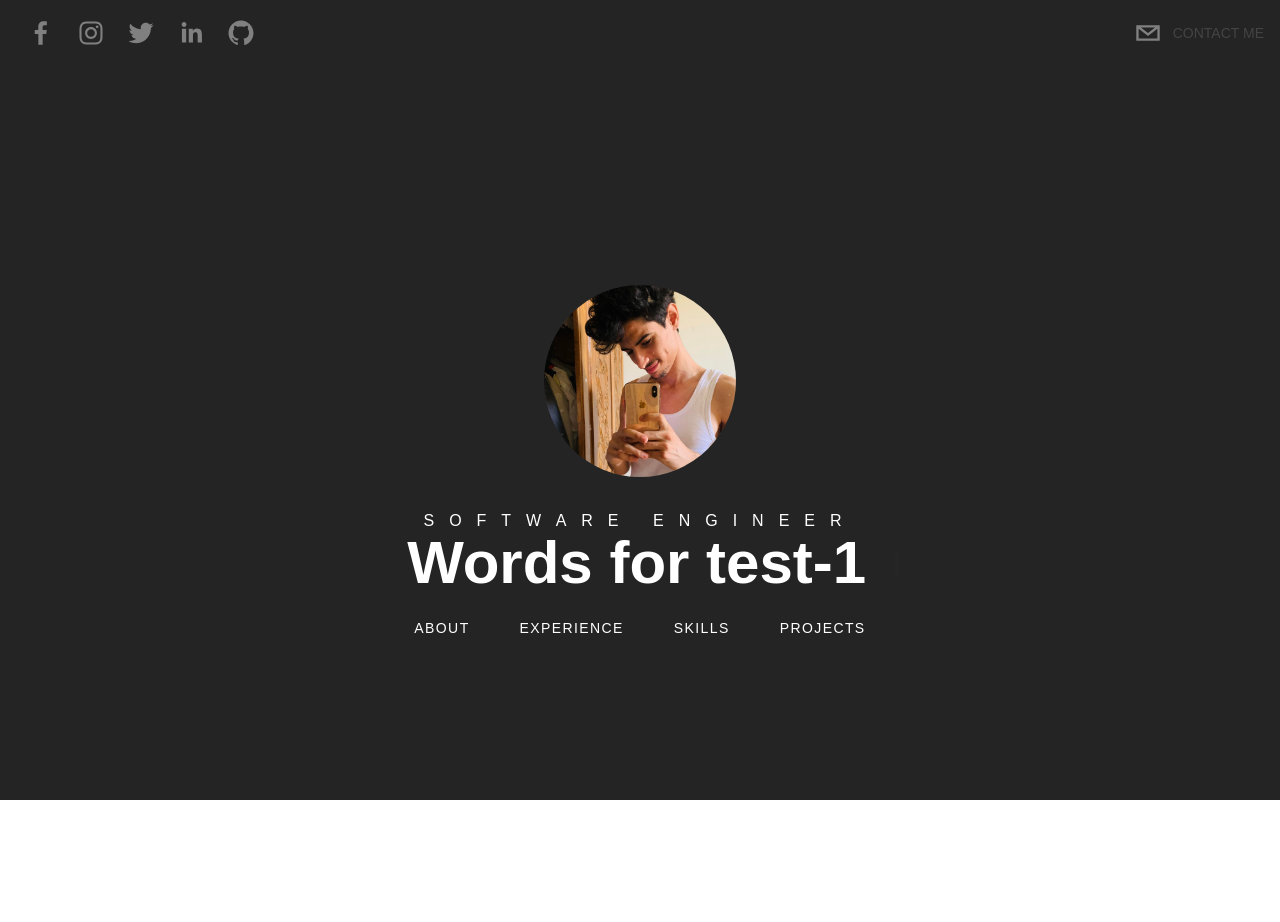
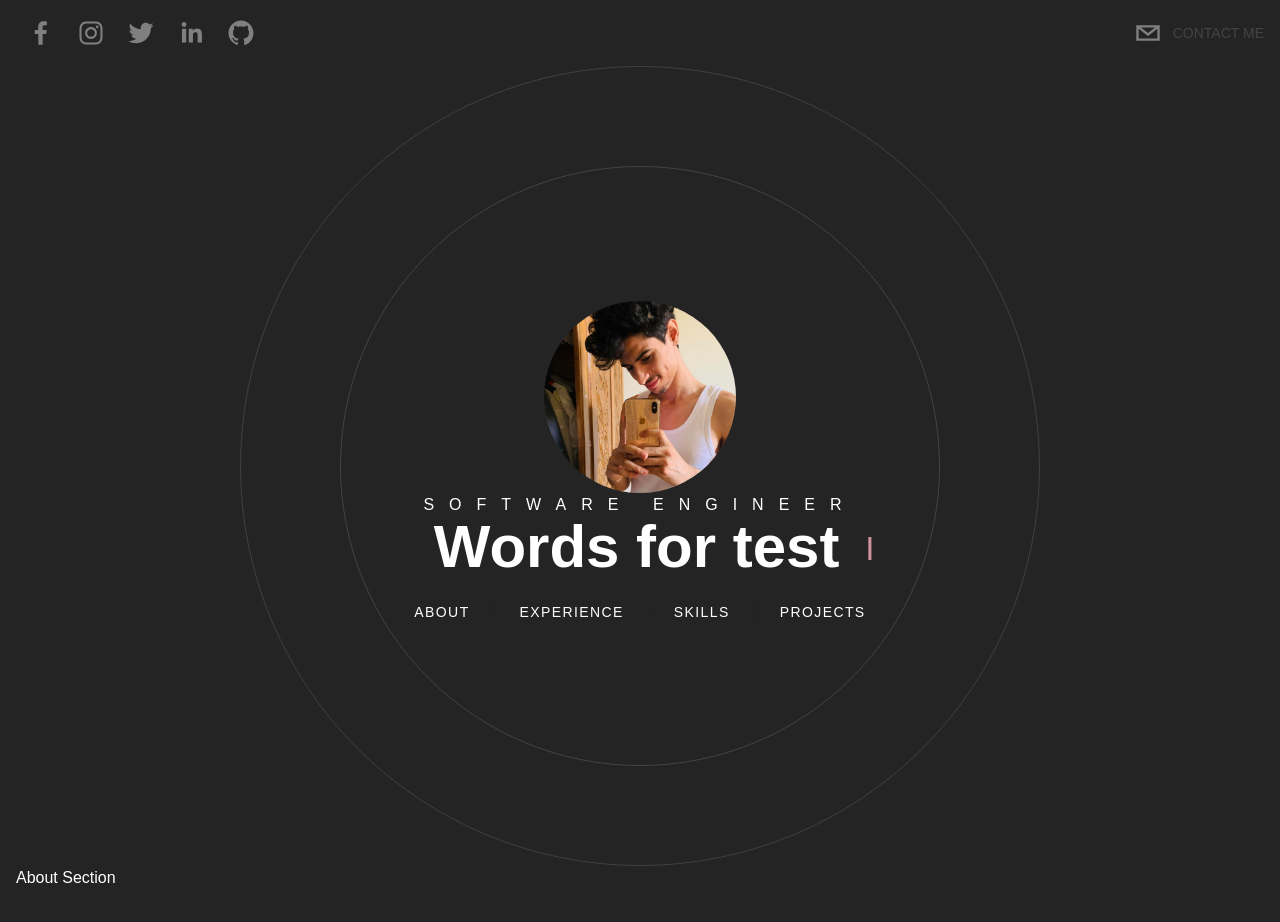
Before and after one commit to RamezTaher/Portfolio, a React (Create React App) app: page / in a window 1280 px wide. Shown: the top 922 px of the page. Built offline with nearby package versions, Linux system fonts and the light colour scheme.

Commit message:
background circles fixed in styling and returning

```diff
--- a/src/components/About.jsx
+++ b/src/components/About.jsx
@@ -1,7 +1,7 @@
 import React from "react"
 
 const About = () => {
-  return <div>About Section</div>
+  return <div className="h-screen">About Section</div>
 }
 
 export default About
--- /dev/null
+++ b/src/components/BackgroundCircles.jsx
@@ -0,0 +1,27 @@
+import { motion } from "framer-motion"
+import React from "react"
+
+const BackgroundCircles = () => {
+  return (
+    <motion.div
+      initial={{
+        opacity: 0,
+      }}
+      animate={{
+        scale: [1, 1.4, 1.5, 1.6, 1.5, 1.4, 1],
+        opacity: [0.5, 0.6, 0.7, 0.8, 0.9, 1.0],
+        borderRadius: ["20%", "20%", "50%", "80%", "20%"],
+      }}
+      transition={{
+        duration: 2,
+      }}
+      className="absolute h-[800px] w-[800px] overflow-hidden"
+    >
+      <div className="absolute top-1/2 left-1/2 -translate-x-1/2 -translate-y-1/2 border border-solid  border-gray rounded-full h-[400px] w-[400px]  animate-ping"></div>
+      <div className="absolute top-1/2 left-1/2 -translate-x-1/2 -translate-y-1/2 border border-solid  border-gray rounded-full h-[600px] w-[600px] "></div>
+      <div className="absolute top-1/2 left-1/2 -translate-x-1/2 -translate-y-1/2 border border-solid border-gray rounded-full h-[800px] w-[800px] animate-pulse"></div>
+    </motion.div>
+  )
+}
+
+export default BackgroundCircles
--- a/src/components/Hero.jsx
+++ b/src/components/Hero.jsx
@@ -1,6 +1,7 @@
 import React from "react"
 import { Cursor, useTypewriter } from "react-simple-typewriter"
 import ramez from "../assets/images/ram-1.jpg"
+import BackgroundCircles from "./BackgroundCircles"
 
 const Hero = () => {
   const [text, count] = useTypewriter({
@@ -9,7 +10,9 @@ const Hero = () => {
     delaySpeed: 1200,
   })
   return (
-    <div className="h-screen flex flex-col gap-y-8 justify-center items-center text-center overflow-hidden ">
+    <div className="h-screen flex flex-col gap-y-8 justify-center items-center text-center  ">
+      <BackgroundCircles />
+      <div className="z-10">
         <img
           className="relative rounded-full h-48 w-48 mx-auto object-cover"
           src={ramez}
@@ -40,6 +43,7 @@ const Hero = () => {
           </div>
         </div>
       </div>
+    </div>
   )
 }
 
--- a/src/components/Layout.jsx
+++ b/src/components/Layout.jsx
@@ -4,7 +4,7 @@ import Header from "./Header"
 
 const Layout = ({ children }) => {
   return (
-    <div className="bg-primary text-white h-screen">
+    <div className="bg-primary text-white">
       <Header />
       {children}
       <Footer />
--- a/src/pages/HomePage.jsx
+++ b/src/pages/HomePage.jsx
@@ -4,8 +4,8 @@ import Hero from "../components/Hero"
 
 const HomePage = () => {
   return (
-    <main className="container sm:mx-auto px-4 ">
-      <section>
+    <main className="container sm:mx-auto px-4">
+      <section className="snap-start">
         <Hero />
       </section>
 
```
Lines whose indentation alone changed are shown as unchanged.
